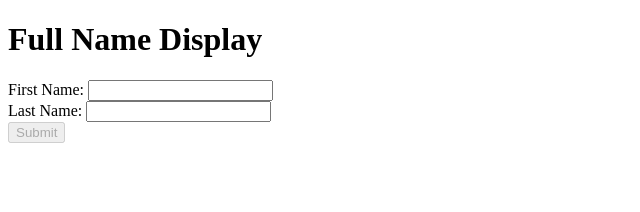
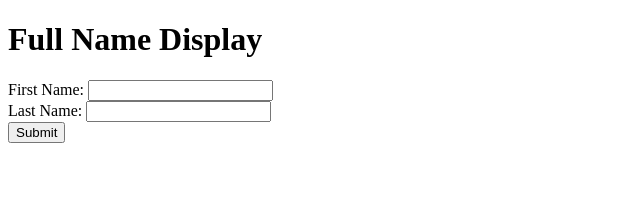
Before and after one commit to Sujwalnaik/XDisplayName, a React (Vite) app in the folder XDisplayName/: page / in a window 1280 px wide. Shown: the top 212 px of the page, without its empty margins (0-640 px from the left). Built offline with nearby package versions, Linux system fonts and the light colour scheme.

Commit message:
resolved failure case 4 again last

```diff
--- a/XDisplayName/src/App.jsx
+++ b/XDisplayName/src/App.jsx
@@ -47,9 +47,7 @@ function App() {
             required
           />
         </div>
-        <button type="submit" disabled={!firstName || !lastName}>
-          Submit
-        </button>
+        <button type="submit">Submit</button>
       </form>
       {fullName && <div>Full Name: {fullName}</div>}
     </div>
```
